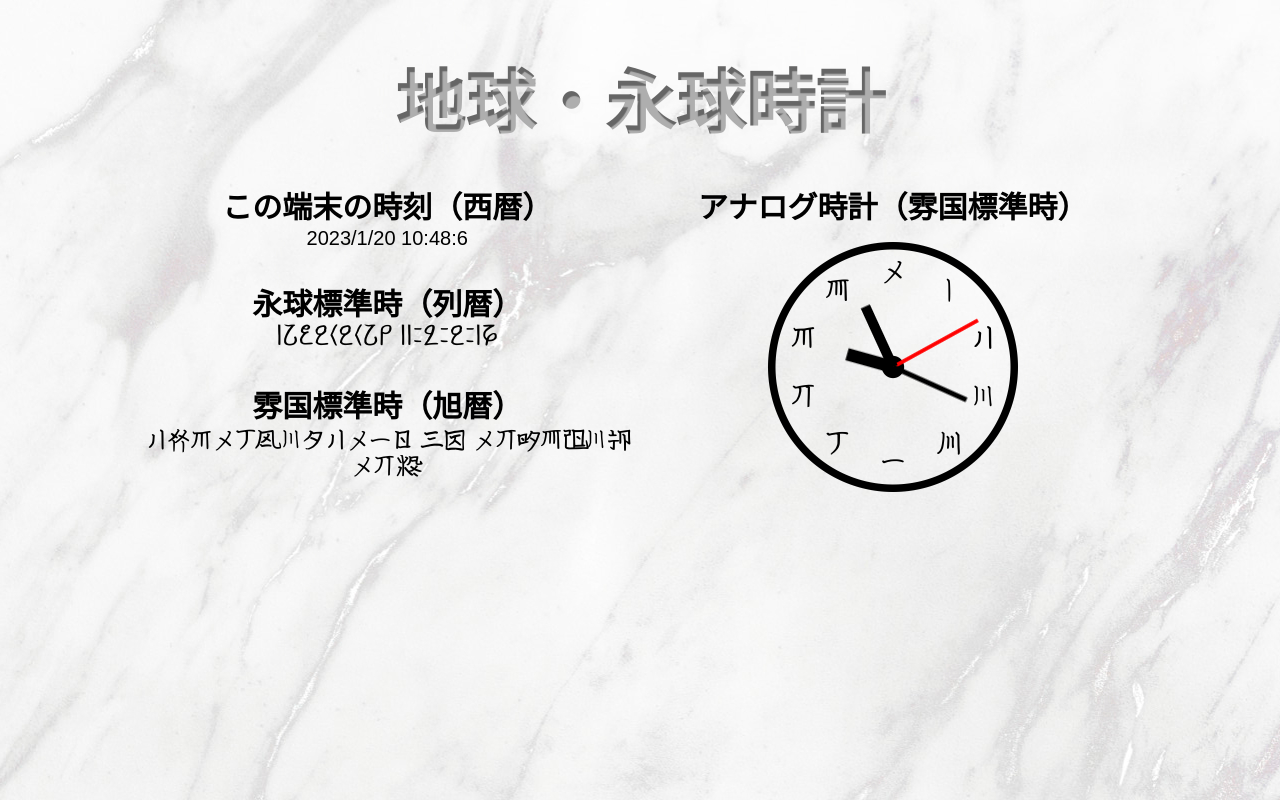
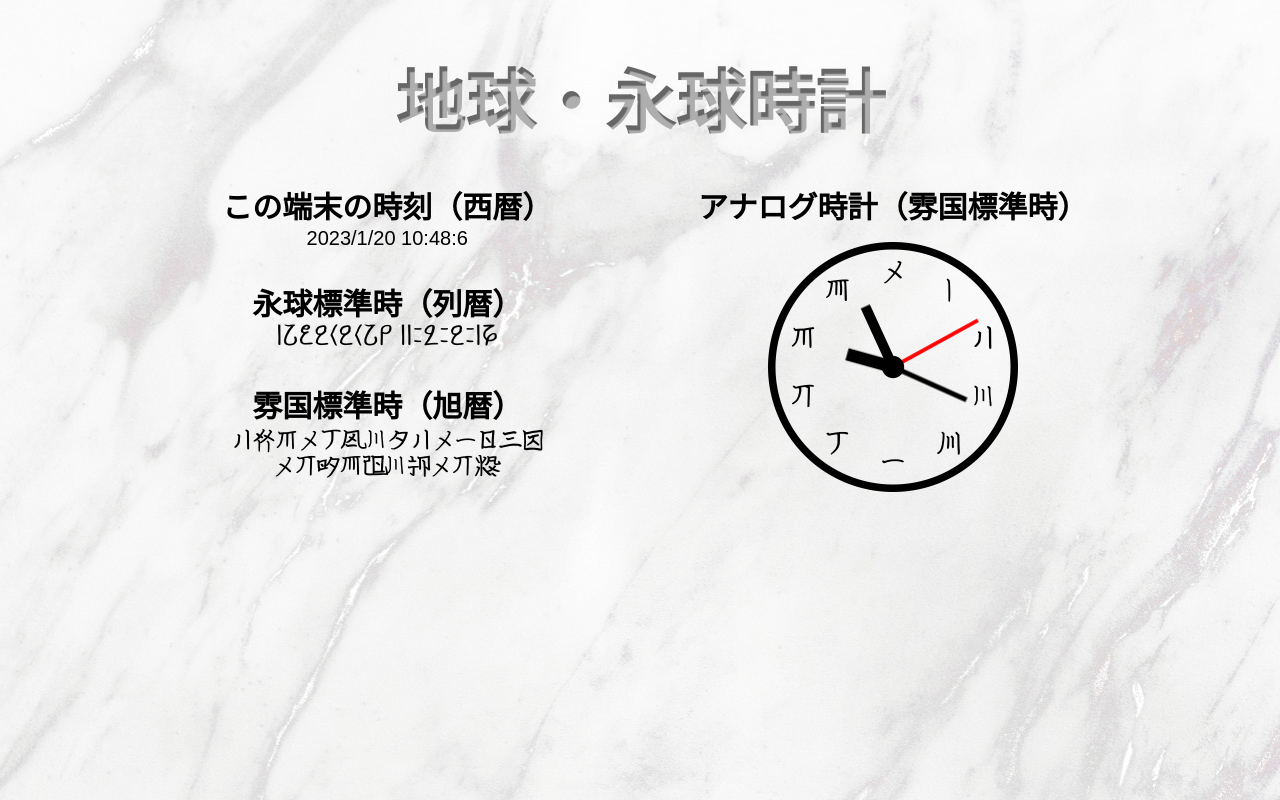
Before and after one commit to Sakalt/vibun-clock, a website with bundled scripts: page index.html in a window 1280 px wide. Built offline with nearby package versions, Linux system fonts and the light colour scheme.

Commit message:
ピンを最前面に移動し、雰字表記に改行を追加。

```diff
--- a/index.html
+++ b/index.html
@@ -31,11 +31,11 @@
                 </h2>
                 <div id="clocks">
                     <img src="../assets/body.png" width="250" height="250" id="image_body" class="clock">
-                    <img src="../assets/pin.png" width="250" height="250" id="image_pin" class="clock">
                     <img src="../assets/sec.png" width="250" height="250" id="image_sec" class="clock">
                     <img src="../assets/min.png" width="250" height="250" id="image_min" class="clock">
                     <img src="../assets/per.png" width="250" height="250" id="image_per" class="clock">
                     <img src="../assets/hou.png" width="250" height="250" id="image_hou" class="clock">
+                    <img src="../assets/pin.png" width="250" height="250" id="image_pin" class="clock">
                 </div>
             </content>
         </main>
--- a/scripts/clockmain.js
+++ b/scripts/clockmain.js
@@ -90,4 +90,19 @@ export class EikyuDate {
         };
         return `${obj.fyea}年${obj.mon}月${obj.day}日 ${obj.fweek}周 ${obj.hou}時${obj.per}刻${obj.min}分${obj.sec}秒`;
     }
+    getFunScriptedHTML() {
+        const funNumber = new FunNumber();
+        const eikyuObj = this.toEikyuFormat();
+        const obj = {
+            sec: funNumber.toFunNumber(eikyuObj.sec),
+            min: funNumber.toFunNumber(eikyuObj.min),
+            per: funNumber.toFunNumber(eikyuObj.per),
+            hou: funNumber.toFunNumber(eikyuObj.hou),
+            day: funNumber.toFunNumber(eikyuObj.day),
+            mon: funNumber.toFunNumber(eikyuObj.mon),
+            fweek: eikyuObj.fweek,
+            fyea: funNumber.toFunNumber(eikyuObj.fyea),
+        };
+        return `${obj.fyea}年${obj.mon}月${obj.day}日${obj.fweek}周<br>${obj.hou}時${obj.per}刻${obj.min}分${obj.sec}秒`;
+    }
 }
--- a/scripts/displayclock.js
+++ b/scripts/displayclock.js
@@ -2,7 +2,7 @@ import { EikyuDate } from './clockmain.js';
 function refreshclock() {
     const date = new Date();
     const formattedEdate = EikyuDate.now().getFormatted();
-    const formattedFdate = EikyuDate.now().timezone(6).getFunScripted();
+    const formattedFdate = EikyuDate.now().timezone(6).getFunScriptedHTML();
     const jst = document.getElementById('jst');
     const eikyu = document.getElementById('eikyu');
     const fun = document.getElementById('fun');
--- a/scripts/displayclock.ts
+++ b/scripts/displayclock.ts
@@ -2,7 +2,7 @@ import {EikyuDate} from './clockmain.js'
 function refreshclock() {
     const date = new Date()
     const formattedEdate = EikyuDate.now().getFormatted()
-    const formattedFdate = EikyuDate.now().timezone(6).getFunScripted()
+    const formattedFdate = EikyuDate.now().timezone(6).getFunScriptedHTML()
     const jst = document.getElementById('jst')
     const eikyu = document.getElementById('eikyu')
     const fun = document.getElementById('fun')
```
Also changed, not shown: scripts/clockmain.ts (+15 -0 lines).
